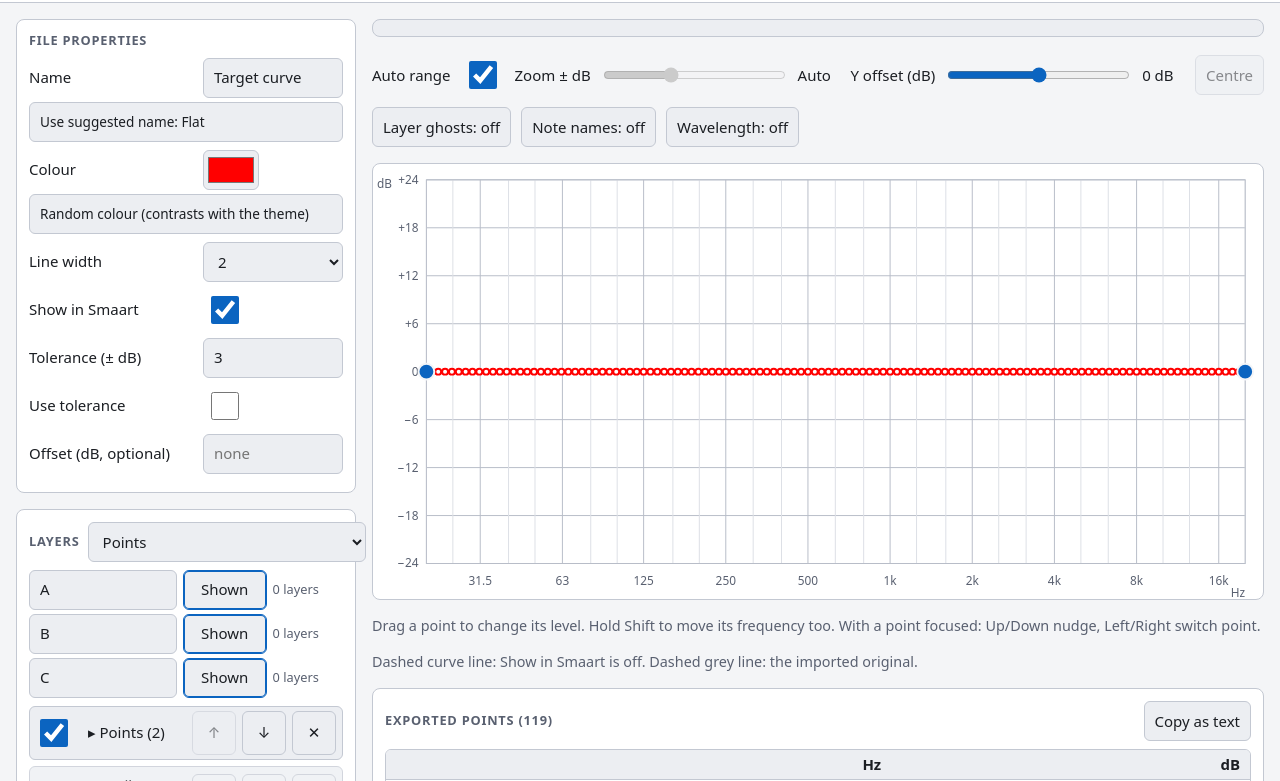
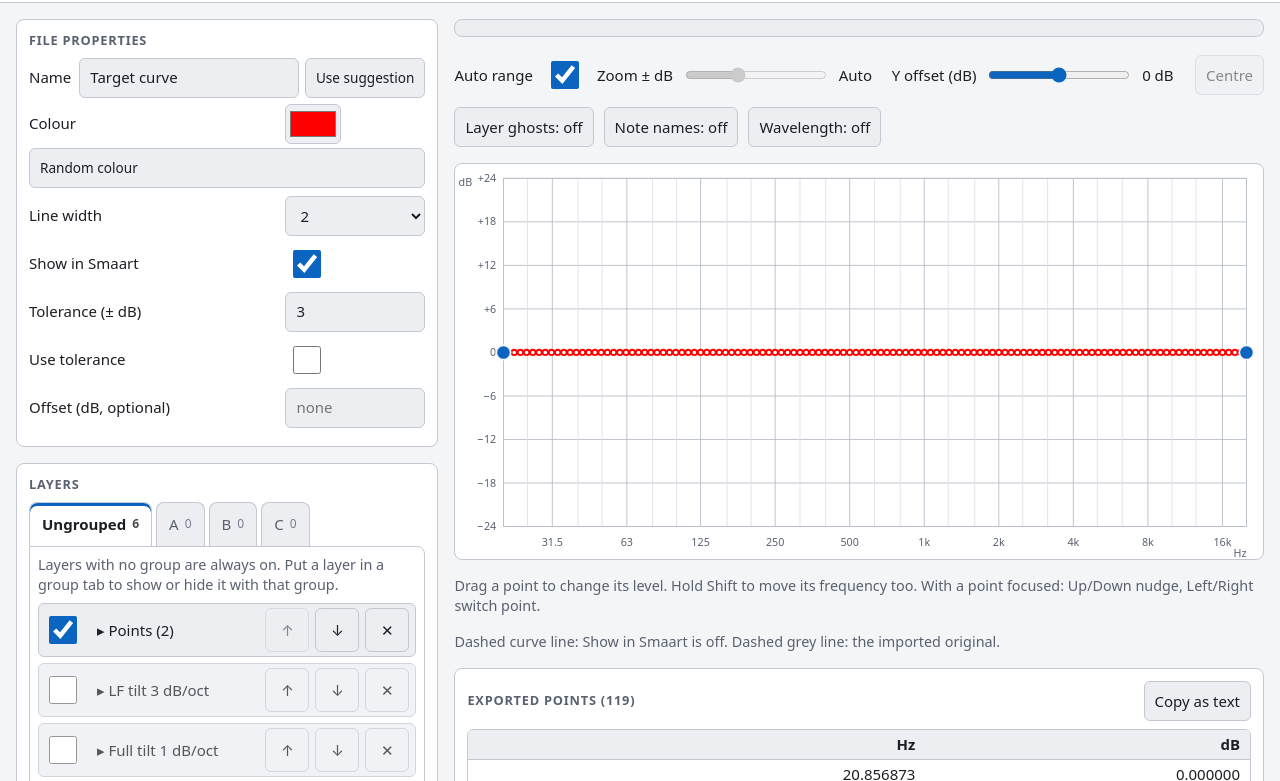
Before and after one commit to MrFreekie/target-curve-builder, a plain HTML site: page index.html in a window 1280 px wide. Shown: the part 58-839 px from the top of the page. Drawn offline with Linux system fonts and the light colour scheme.

Commit message:
Layers in tabs, wider left bar, name suggestion beside the Name box
- The Layers box is now four tabs: Ungrouped plus the three groups. Each tab
  lists only its own layers and has its own Add layer control (a layer added in
  a group tab joins that group); a group tab starts with its name box and
  Shown/Hidden button. Move up/down swaps within the tab, a layer's Group
  choice moves it to the other tab and follows it, and the tabs use the usual
  tab keys (Left, Right, Home, End) with proper tab/tabpanel roles.
- Left bar widened (clamp 400px, 33vw, 540px).
- "Random colour" label shortened; the suggested-name button now sits beside
  the Name box with the full suggestion in its tooltip.
- Buy me a beer link moved from the footer to the top bar.
- Checked in the browser with the strict Content-Security-Policy: no
  violations. 471 node tests pass.

Co-Authored-By: Claude Sonnet 5.5 <noreply@anthropic.com>

```diff
--- a/css/app.css
+++ b/css/app.css
@@ -36,7 +36,7 @@ input[type="color"] { width: 56px; height: 40px; padding: 2px; background: var(-
 input[type="checkbox"], input[type="radio"] { width: 28px; height: 28px; margin: 8px; accent-color: var(--accent); }
 input[aria-invalid="true"] { border-color: var(--danger); outline: 2px solid var(--danger); }
 
-.layout { display: grid; grid-template-columns: 340px 1fr; gap: 16px; padding: 16px; align-items: start; }
+.layout { display: grid; grid-template-columns: clamp(400px, 33vw, 540px) 1fr; gap: 16px; padding: 16px; align-items: start; }
 .side, .main { display: flex; flex-direction: column; gap: 16px; min-width: 0; }
 .side section, .main > section { background: var(--panel); border: 1px solid var(--border); border-radius: 8px; padding: 12px; }
 .field { display: grid; grid-template-columns: 1fr 140px; align-items: center; gap: 8px; margin-bottom: 6px; }
@@ -44,6 +44,26 @@ input[aria-invalid="true"] { border-color: var(--danger); outline: 2px solid var
 .field input[type="checkbox"] { justify-self: start; }
 button.wide { width: 100%; margin-bottom: 8px; text-align: left; }
 button[aria-pressed="true"] { border-color: var(--accent); box-shadow: inset 0 0 0 1px var(--accent); }
+.brand { display: flex; align-items: center; gap: 14px; flex-wrap: wrap; }
+.name-field { grid-template-columns: auto 1fr; }
+.name-row { display: flex; gap: 6px; min-width: 0; }
+.name-row input { flex: 1; min-width: 0; width: auto; }
+.name-row button { white-space: nowrap; font-size: 0.85rem; }
+.tabs { display: flex; gap: 4px; flex-wrap: wrap; }
+.tab { display: inline-flex; align-items: center; gap: 6px; min-height: 44px; padding: 6px 12px; max-width: 10em; border-radius: 8px 8px 0 0; border-bottom: none; background: var(--panel2); color: var(--muted); }
+.tab .tab-name { overflow: hidden; text-overflow: ellipsis; white-space: nowrap; }
+.tab .tab-count { font-size: 0.75rem; opacity: 0.8; }
+.tab[aria-selected="true"] { background: var(--panel); color: var(--text); font-weight: 600; box-shadow: inset 0 3px 0 var(--accent); }
+.tab.hiddengroup { font-style: italic; opacity: 0.65; }
+.tab-panel { border: 1px solid var(--border); border-radius: 0 8px 8px 8px; padding: 8px; background: var(--panel); }
+.group-head { display: grid; grid-template-columns: 1fr auto; gap: 6px; align-items: center; margin-bottom: 8px; }
+.group-head input[type="text"] { min-width: 0; }
+.group-head button { min-width: 84px; }
+.group-head button[aria-pressed="false"] { opacity: 0.75; }
+.group-head .note { grid-column: 1 / -1; }
+.layers .empty { color: var(--muted); padding: 10px 6px; list-style: none; }
+.add { margin-top: 8px; }
+.add select { flex: 1; min-width: 0; }
 .suggest { margin: -2px 0 8px; }
 .suggest button { width: 100%; text-align: left; font-size: 0.85rem; min-height: 40px; overflow: hidden; text-overflow: ellipsis; white-space: nowrap; }
 .row-head { display: flex; justify-content: space-between; align-items: center; gap: 8px; margin-bottom: 8px; }
@@ -52,12 +72,6 @@ button[aria-pressed="true"] { border-color: var(--accent); box-shadow: inset 0 0
 fieldset { border: 0; margin: 0 0 8px; padding: 0; display: grid; grid-template-columns: 1fr 1fr; gap: 4px 8px; }
 fieldset label { display: flex; align-items: center; gap: 4px; min-height: 44px; }
 
-.groups { display: flex; flex-direction: column; gap: 4px; margin-bottom: 8px; }
-.group-row { display: grid; grid-template-columns: 1fr auto auto; gap: 6px; align-items: center; }
-.group-row input[type="text"] { min-width: 0; }
-.group-row button { min-width: 84px; }
-.group-row button[aria-pressed="false"] { opacity: 0.7; }
-.group-count { color: var(--muted); font-size: 0.8rem; min-width: 5.5em; }
 .layer.grouphidden { opacity: 0.45; }
 .layers { list-style: none; margin: 0; padding: 0; display: flex; flex-direction: column; gap: 6px; }
 .layer { border: 1px solid var(--border); border-radius: 6px; background: var(--panel2); }
@@ -98,8 +112,7 @@ thead th { position: sticky; top: 0; background: var(--panel2); }
 .status li.warn::before { content: "! "; color: var(--focus); font-weight: 700; }
 .note { color: var(--muted); margin: 0; font-size: 0.9rem; }
 
-.footer { display: flex; align-items: center; justify-content: center; gap: 12px; flex-wrap: wrap; padding: 8px 16px 24px; color: var(--muted); font-size: 0.9rem; }
-a.bmc { display: inline-flex; align-items: center; gap: 8px; min-height: 44px; padding: 6px 18px; border-radius: 8px; background: #ffdd00; color: #000; border: 2px solid #000; font-weight: 700; text-decoration: none; }
+a.bmc { display: inline-flex; align-items: center; gap: 8px; min-height: 40px; padding: 4px 14px; font-size: 0.92rem; border-radius: 8px; background: #ffdd00; color: #000; border: 2px solid #000; font-weight: 700; text-decoration: none; }
 a.bmc:hover { filter: brightness(0.95); }
 @media (max-width: 860px) {
   .layout { grid-template-columns: 1fr; }
--- a/index.html
+++ b/index.html
@@ -12,7 +12,10 @@
 </head>
 <body>
   <header class="topbar">
-    <h1>Target Curve Builder</h1>
+    <div class="brand">
+      <h1>Target Curve Builder</h1>
+      <a class="bmc" href="https://www.buymeacoffee.com/fohengineer" target="_blank" rel="noopener noreferrer"><span aria-hidden="true">🍺</span> Buy me a beer</a>
+    </div>
     <div class="actions">
       <button type="button" id="btn-undo" disabled title="Undo (Ctrl+Z)">Undo</button>
       <button type="button" id="btn-redo" disabled title="Redo (Shift+Ctrl+Z)">Redo</button>
@@ -31,10 +34,11 @@
       <section aria-labelledby="h-props">
         <h2 id="h-props">File properties</h2>
         <button type="button" id="btn-reset-import" class="wide" hidden>Reset to imported .crv</button>
-        <div class="field"><label for="p-name">Name</label><input id="p-name" type="text" autocomplete="off"></div>
-        <div class="suggest"><button type="button" id="btn-suggest"></button></div>
+        <div class="field name-field"><label for="p-name">Name</label>
+          <div class="name-row"><input id="p-name" type="text" autocomplete="off"><button type="button" id="btn-suggest"></button></div>
+        </div>
         <div class="field"><label for="p-color">Colour</label><input id="p-color" type="color"></div>
-        <div class="suggest"><button type="button" id="btn-random">Random colour (contrasts with the theme)</button></div>
+        <div class="suggest"><button type="button" id="btn-random">Random colour</button></div>
         <div class="field"><label for="p-line">Line width</label>
           <select id="p-line"><option>1</option><option>2</option><option>3</option><option>4</option><option>5</option></select>
         </div>
@@ -45,16 +49,17 @@
       </section>
 
       <section aria-labelledby="h-layers">
-        <div class="row-head">
-          <h2 id="h-layers">Layers</h2>
-          <span class="add">
+        <h2 id="h-layers">Layers</h2>
+        <div id="layer-tabs" class="tabs" role="tablist" aria-label="Layer groups"></div>
+        <div id="tab-panel" class="tab-panel" role="tabpanel">
+          <div id="group-head" class="group-head"></div>
+          <ul id="layers" class="layers"></ul>
+          <div class="add">
             <label for="add-kind" class="sr-only">Layer type to add</label>
             <select id="add-kind"></select>
-            <button type="button" id="btn-add">Add</button>
-          </span>
+            <button type="button" id="btn-add">Add layer</button>
+          </div>
         </div>
-        <div id="groups" class="groups" role="group" aria-label="Layer groups"></div>
-        <ul id="layers" class="layers"></ul>
       </section>
 
       <section aria-labelledby="h-grid">
@@ -109,10 +114,6 @@
       </section>
     </main>
   </div>
-  <footer class="footer">
-    <span>Free to use. If it saves you time:</span>
-    <a class="bmc" href="https://www.buymeacoffee.com/fohengineer" target="_blank" rel="noopener noreferrer"><span aria-hidden="true">🍺</span> Buy me a beer</a>
-  </footer>
   <input type="file" id="file-import" accept=".crv,.txt,text/plain" hidden>
   <input type="file" id="file-preset" accept=".json,application/json" hidden>
   <dialog id="dlg-import" aria-labelledby="h-import">
--- a/js/app.js
+++ b/js/app.js
@@ -450,6 +450,8 @@ function startApp() {
     // Which group the layer belongs to (SPEC §4.8): none means it is never hidden by a group.
     body.append(selectField("Group", [["0", "None"], ...(doc.groups ?? []).map((g, n) => [String(n + 1), g.name])], String(l.group ?? 0), (v) => {
       if (Number(v) > 0) l.group = Number(v); else delete l.group;
+      activeTab = tabOf(l); // follow the layer to the tab it now belongs to
+      renderGroups();
       renderLayers([l.id, "toggle"]);
       update();
     }));
@@ -474,10 +476,23 @@ function startApp() {
   const hiddenByGroup = (l) => !visibleLayers(doc).includes(l);
   const groupName = (n) => doc.groups?.[n - 1]?.name ?? "";
 
+  /** Which tab is open: 0 holds the layers with no group, 1 to 3 are the groups (a view setting, not saved). */
+  let activeTab = 0;
+  const tabOf = (l) => (Number.isInteger(l.group) && l.group >= 1 && l.group <= 3 ? l.group : 0);
+  const tabName = (n) => (n === 0 ? "Ungrouped" : doc.groups?.[n - 1]?.name ?? `Group ${n}`);
+
   function renderLayers(focus) {
     const ul = $("layers");
     ul.replaceChildren();
-    doc.layers.forEach((l, i) => {
+    const mine = doc.layers.filter((l) => tabOf(l) === activeTab);
+    if (!mine.length) {
+      const li = document.createElement("li");
+      li.className = "empty";
+      li.textContent = activeTab === 0 ? "No ungrouped layers. Use Add layer below." : `No layers in ${tabName(activeTab)} yet. Use Add layer below.`;
+      ul.append(li);
+    }
+    mine.forEach((l, pos) => {
+      const i = doc.layers.indexOf(l); // position in the whole list: used for the ghost colour
       const li = document.createElement("li");
       li.className = `layer${l.on ? "" : " off"}${hiddenByGroup(l) ? " grouphidden" : ""}`;
       li.dataset.id = l.id;
@@ -487,7 +502,7 @@ function startApp() {
       const on = document.createElement("input");
       on.type = "checkbox";
       on.checked = l.on;
-      const label = `${layerTitle(l)}, layer ${i + 1} of ${doc.layers.length}`;
+      const label = `${layerTitle(l)}, layer ${pos + 1} of ${mine.length}`;
       on.dataset.action = "on";
       on.setAttribute("aria-label", `${label}: on`);
       on.addEventListener("change", () => { l.on = on.checked; li.classList.toggle("off", !l.on); stripe(li, l, i); update(); });
@@ -508,24 +523,30 @@ function startApp() {
         b.addEventListener("click", fn);
         return b;
       };
-      const move = (d, action) => () => { const [x] = doc.layers.splice(i, 1); doc.layers.splice(i + d, 0, x); renderLayers([l.id, action]); update(); };
+      // moving swaps places with the neighbour in the same tab, so the order inside a tab is what you see
+      const move = (d, action) => () => {
+        const j = doc.layers.indexOf(mine[pos + d]);
+        [doc.layers[i], doc.layers[j]] = [doc.layers[j], doc.layers[i]];
+        renderLayers([l.id, action]);
+        update();
+      };
       const remove = () => {
-        const next = doc.layers[i + 1] ?? doc.layers[i - 1];
+        const next = mine[pos + 1] ?? mine[pos - 1];
         doc.layers.splice(i, 1);
         expanded.delete(l.id);
         renderLayers(next ? [next.id, "toggle"] : ["", "add"]);
         update();
       };
       head.append(on, title,
-        icon("↑", "up", "Move up", move(-1, "up"), i === 0),
-        icon("↓", "down", "Move down", move(1, "down"), i === doc.layers.length - 1),
+        icon("↑", "up", "Move up", move(-1, "up"), pos === 0),
+        icon("↓", "down", "Move down", move(1, "down"), pos === mine.length - 1),
         icon("✕", "del", "Delete", remove));
       li.append(head);
       if (expanded.has(l.id)) li.append(layerBody(l));
       ul.append(li);
     });
     refreshTitles();
-    updateGroupCounts();
+    renderTabs();
     if (focus) {
       const target = focus[1] === "add" ? $("add-kind")
         : document.querySelector(`#layers li[data-id="${focus[0]}"] [data-action="${focus[1]}"]:not(:disabled)`)
@@ -534,53 +555,95 @@ function startApp() {
     }
   }
 
-  // ---- layer groups: three named groups with independent show/hide (SPEC §4.8)
-  function renderGroups() {
-    const host = $("groups");
+  // ---- layer tabs: Ungrouped plus three named groups with independent show/hide (SPEC 4.8)
+  function selectTab(n, { focusTab = false } = {}) {
+    activeTab = n;
+    renderGroups();
+    renderLayers();
+    if (focusTab) $(`tab-${n}`)?.focus();
+  }
+
+  /** The tab strip. Built once, then updated in place so a focused tab keeps focus. */
+  function renderTabs() {
+    const host = $("layer-tabs");
+    if (host.children.length !== 4) {
       host.replaceChildren();
-    (doc.groups ?? []).forEach((g, n) => {
-      const row = document.createElement("div");
-      row.className = "group-row";
+      for (let n = 0; n < 4; n++) {
+        const b = document.createElement("button");
+        b.type = "button";
+        b.id = `tab-${n}`;
+        b.className = "tab";
+        b.setAttribute("role", "tab");
+        b.setAttribute("aria-controls", "tab-panel");
+        b.append(Object.assign(document.createElement("span"), { className: "tab-name" }), Object.assign(document.createElement("span"), { className: "tab-count" }));
+        b.addEventListener("click", () => selectTab(n));
+        b.addEventListener("keydown", (ev) => {
+          const keys = { ArrowRight: (activeTab + 1) % 4, ArrowLeft: (activeTab + 3) % 4, Home: 0, End: 3 };
+          if (!(ev.key in keys)) return;
+          ev.preventDefault();
+          selectTab(keys[ev.key], { focusTab: true });
+        });
+        host.append(b);
+      }
+    }
+    for (let n = 0; n < 4; n++) {
+      const b = $(`tab-${n}`);
+      const count = doc.layers.filter((l) => tabOf(l) === n).length;
+      const hidden = n > 0 && doc.groups?.[n - 1]?.on === false;
+      b.querySelector(".tab-name").textContent = tabName(n);
+      b.querySelector(".tab-count").textContent = String(count);
+      b.classList.toggle("hiddengroup", hidden);
+      b.setAttribute("aria-selected", String(n === activeTab));
+      b.tabIndex = n === activeTab ? 0 : -1;
+      b.setAttribute("aria-label", `${tabName(n)}, ${count} layer${count === 1 ? "" : "s"}${hidden ? ", hidden" : ""}`);
+    }
+    $("tab-panel").setAttribute("aria-labelledby", `tab-${activeTab}`);
+    $("btn-add").setAttribute("aria-label", `Add layer to ${tabName(activeTab)}`);
+  }
+
+  /** The group's name box and Shown/Hidden button, at the top of its tab. */
+  function renderGroupHead() {
+    const host = $("group-head");
+    host.replaceChildren();
+    if (activeTab === 0) {
+      const note = document.createElement("p");
+      note.className = "note";
+      note.textContent = "Layers with no group are always on. Put a layer in a group tab to show or hide it with that group.";
+      host.append(note);
+      return;
+    }
+    const n = activeTab - 1;
+    const g = doc.groups[n];
     const name = document.createElement("input");
     name.type = "text";
     name.value = g.name;
     name.maxLength = 24;
     name.setAttribute("aria-label", `Name of group ${n + 1}`);
     name.addEventListener("input", () => {
-        g.name = name.value.trim() ? name.value : `${"ABC"[n]}`;
+      g.name = name.value.trim() ? name.value : "ABC"[n];
+      renderTabs();
       refreshTitles();
       update();
     });
-      name.addEventListener("change", () => { renderGroups(); renderLayers(); });
-      const count = doc.layers.filter((l) => l.group === n + 1).length;
+    name.addEventListener("change", () => renderLayers());
     const btn = document.createElement("button");
     btn.type = "button";
     btn.setAttribute("aria-pressed", String(g.on !== false));
     btn.textContent = g.on !== false ? "Shown" : "Hidden";
-      btn.setAttribute("aria-label", `${g.name}, ${count} layer${count === 1 ? "" : "s"}: ${g.on !== false ? "shown. Press to hide" : "hidden. Press to show"}`);
+    btn.setAttribute("aria-label", `${g.name}: ${g.on !== false ? "shown. Press to hide" : "hidden. Press to show"}`);
     btn.addEventListener("click", () => {
       g.on = g.on === false;
-        renderGroups();
+      renderGroupHead();
       renderLayers();
       update();
     });
-      const cnt = document.createElement("span");
-      cnt.className = "group-count";
-      cnt.textContent = `${count} layer${count === 1 ? "" : "s"}`;
-      row.append(name, btn, cnt);
-      host.append(row);
-    });
+    host.append(name, btn);
   }
 
-  /** Refresh the "N layers" text and button labels of the group bar without rebuilding it. */
-  function updateGroupCounts() {
-    document.querySelectorAll("#groups .group-row").forEach((row, n) => {
-      const g = doc.groups?.[n];
-      if (!g) return;
-      const count = doc.layers.filter((l) => l.group === n + 1).length;
-      row.querySelector(".group-count").textContent = `${count} layer${count === 1 ? "" : "s"}`;
-      row.querySelector("button").setAttribute("aria-label", `${g.name}, ${count} layer${count === 1 ? "" : "s"}: ${g.on !== false ? "shown. Press to hide" : "hidden. Press to show"}`);
-    });
+  /** The tab strip and the open tab's group controls. */
+  function renderGroups() {
+    renderTabs();
+    renderGroupHead();
   }
 
   function refreshTitles() {
@@ -691,7 +754,10 @@ function startApp() {
     ghostsOn = !ghostsOn;
     try { localStorage.setItem("tcb-ghosts", ghostsOn ? "1" : "0"); } catch { /* storage unavailable */ }
     applyGhostsUi();
-    document.querySelectorAll("#layers li").forEach((li, i) => stripe(li, doc.layers[i], i));
+    document.querySelectorAll("#layers li[data-id]").forEach((li) => {
+      const l = doc.layers.find((x) => x.id === li.dataset.id);
+      if (l) stripe(li, l, doc.layers.indexOf(l));
+    });
     update();
   });
   applyGhostsUi();
@@ -763,8 +829,9 @@ function startApp() {
     const name = suggestName(doc);
     const b = $("btn-suggest");
     const same = doc.props.name === name;
-    b.textContent = same ? `Name matches layers: ${name}` : `Use suggested name: ${name}`;
-    b.setAttribute("aria-label", same ? `The name already matches the layers: ${name}` : `Use suggested name ${name}`);
+    b.textContent = same ? "Name matches" : "Use suggestion";
+    b.title = same ? `The name already matches the layers: ${name}` : `Suggested name: ${name}`;
+    b.setAttribute("aria-label", same ? `The name already matches the layers: ${name}` : `Use the suggested name ${name}`);
     b.disabled = same;
     b.dataset.name = name;
   }
@@ -937,6 +1004,7 @@ function startApp() {
   }
   $("btn-add").addEventListener("click", () => {
     const l = newLayer($("add-kind").value);
+    if (activeTab > 0) l.group = activeTab; // a layer added in a group's tab belongs to that group
     doc.layers.push(l);
     expanded.add(l.id);
     renderLayers([l.id, "toggle"]);
@@ -1009,6 +1077,7 @@ function startApp() {
     try {
       const r = addImportedLayer(doc, p.text, p.name);
       doc = r.doc;
+      activeTab = 0;
       expanded.add(r.layerId);
       importMessages = [
         ...p.extra,
```
Also changed, not shown: 1 other file. Lines whose indentation alone changed are shown as unchanged.
